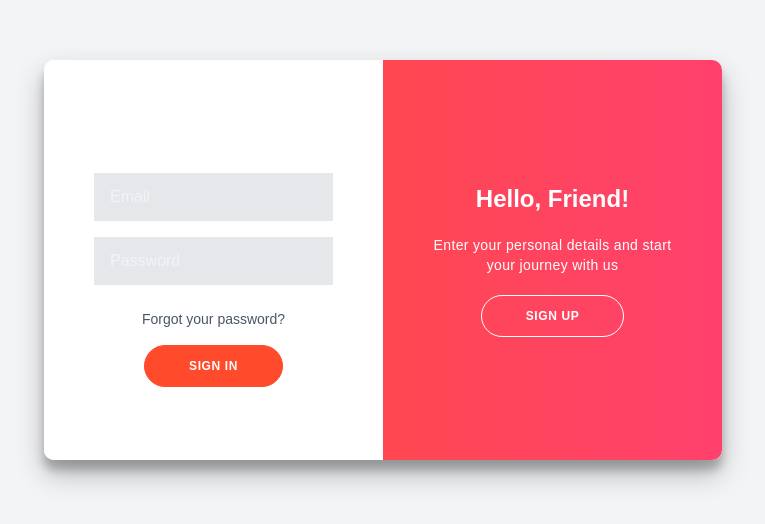
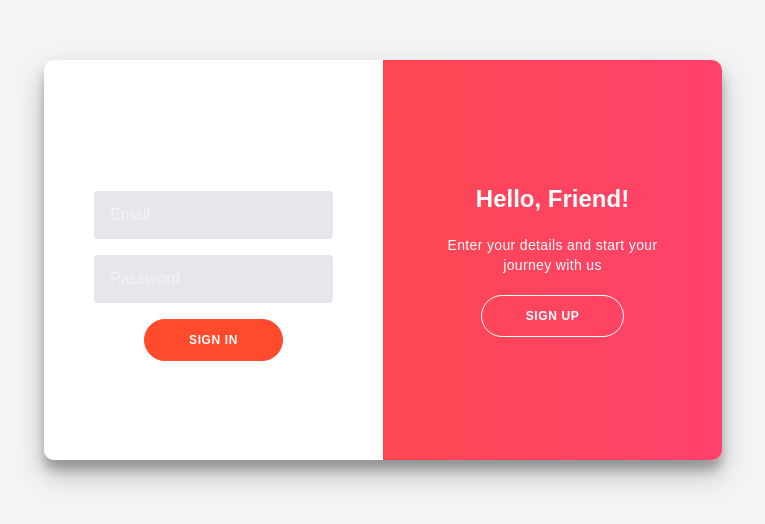
Before and after one commit to Abhinandan-git/DecoraAI, a Next.js app in the folder client/: page /auth in a window 1280 px wide. Shown: the part 140-664 px from the top of the page, without its empty margins (257-1022 px from the left). Built offline with nearby package versions, Linux system fonts and the light colour scheme.

Commit message:
Refactoring useless items

```diff
--- a/client/app/auth/page.tsx
+++ b/client/app/auth/page.tsx
@@ -16,17 +16,17 @@ export default function AuthPage() {
             <input
               type="text"
               placeholder="Name"
-              className="bg-gray-200 border-none py-3 px-4 my-2 w-full focus:outline-none"
+              className="bg-gray-200 border-none py-3 px-4 my-2 w-full focus:outline-none rounded-[4px]"
             />
             <input
               type="email"
               placeholder="Email"
-              className="bg-gray-200 border-none py-3 px-4 my-2 w-full focus:outline-none"
+              className="bg-gray-200 border-none py-3 px-4 my-2 w-full focus:outline-none rounded-[4px]"
             />
             <input
               type="password"
               placeholder="Password"
-              className="bg-gray-200 border-none py-3 px-4 my-2 w-full focus:outline-none"
+              className="bg-gray-200 border-none py-3 px-4 my-2 w-full focus:outline-none rounded-[4px]"
             />
             <button
               type="button"
@@ -45,22 +45,16 @@ export default function AuthPage() {
             <input
               type="email"
               placeholder="Email"
-              className="bg-gray-200 border-none py-3 px-4 my-2 w-full focus:outline-none"
+              className="bg-gray-200 border-none py-3 px-4 my-2 w-full focus:outline-none rounded-[4px]"
             />
             <input
               type="password"
               placeholder="Password"
-              className="bg-gray-200 border-none py-3 px-4 my-2 w-full focus:outline-none"
+              className="bg-gray-200 border-none py-3 px-4 my-2 w-full focus:outline-none rounded-[4px]"
             />
-            <a
-              href="#"
-              className="text-gray-600 text-sm no-underline my-4 hover:underline"
-            >
-              Forgot your password?
-            </a>
             <button
               type="button"
-              className="rounded-full border border-[#ff4b2b] bg-[#ff4b2b] text-white text-xs font-bold py-3 px-11 tracking-wider uppercase active:scale-95 transition-transform duration-100"
+              className="rounded-full border border-[#ff4b2b] bg-[#ff4b2b] text-white text-xs font-bold py-3 px-11 tracking-wider uppercase active:scale-95 transition-transform duration-100 my-2"
             >
               Sign In
             </button>
@@ -77,7 +71,7 @@ export default function AuthPage() {
               className={"absolute top-0 left-0 flex flex-col items-center justify-center px-10 text-center h-full w-1/2 transition-transform duration-700 ease-in-out " + (signingIn ? "-translate-x-1/5" : "translate-x-0")}>
               <h1 className="font-bold text-2xl">Welcome Back!</h1>
               <p className="text-sm font-light leading-5 tracking-wide my-5">
-                To keep connected with us please login with your personal info
+                To keep connected with us please login with your details
               </p>
               <button
                 onClick={() => setSigningIn(true)}
@@ -92,7 +86,7 @@ export default function AuthPage() {
               className={"absolute top-0 right-0 flex flex-col items-center justify-center px-10 text-center h-full w-1/2 transition-transform duration-700 ease-in-out " + (!signingIn ? "translate-x-[20%]" : "translate-x-0")}>
               <h1 className="font-bold text-2xl">Hello, Friend!</h1>
               <p className="text-sm font-light leading-5 tracking-wide my-5">
-                Enter your personal details and start your journey with us
+                Enter your details and start your journey with us
               </p>
               <button
                 onClick={() => setSigningIn(false)}
```
